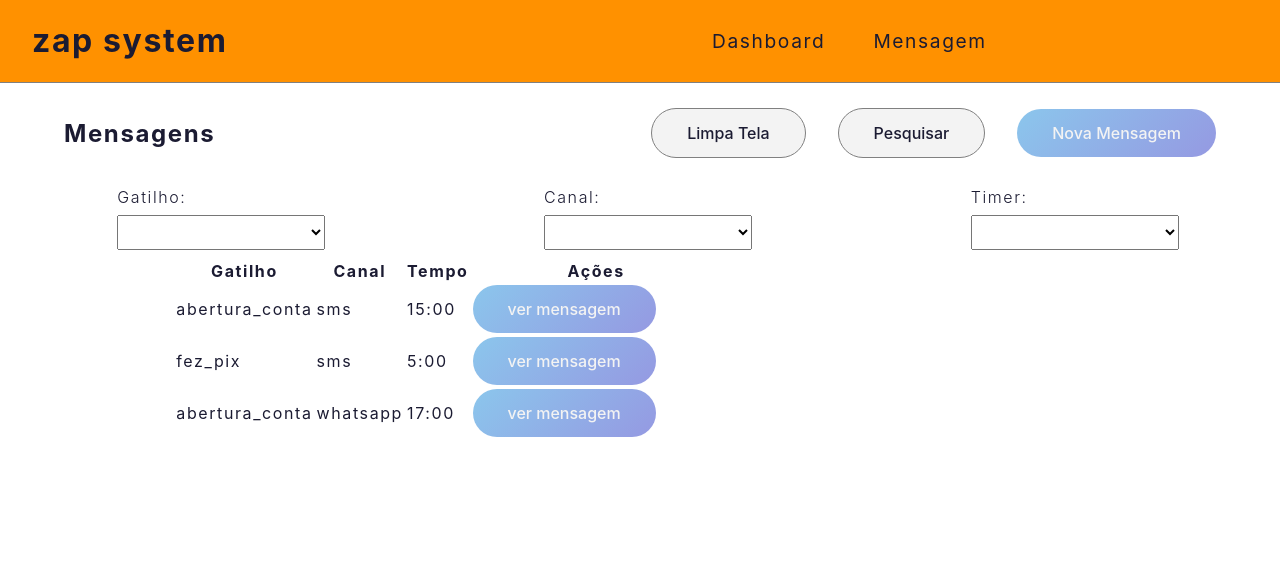
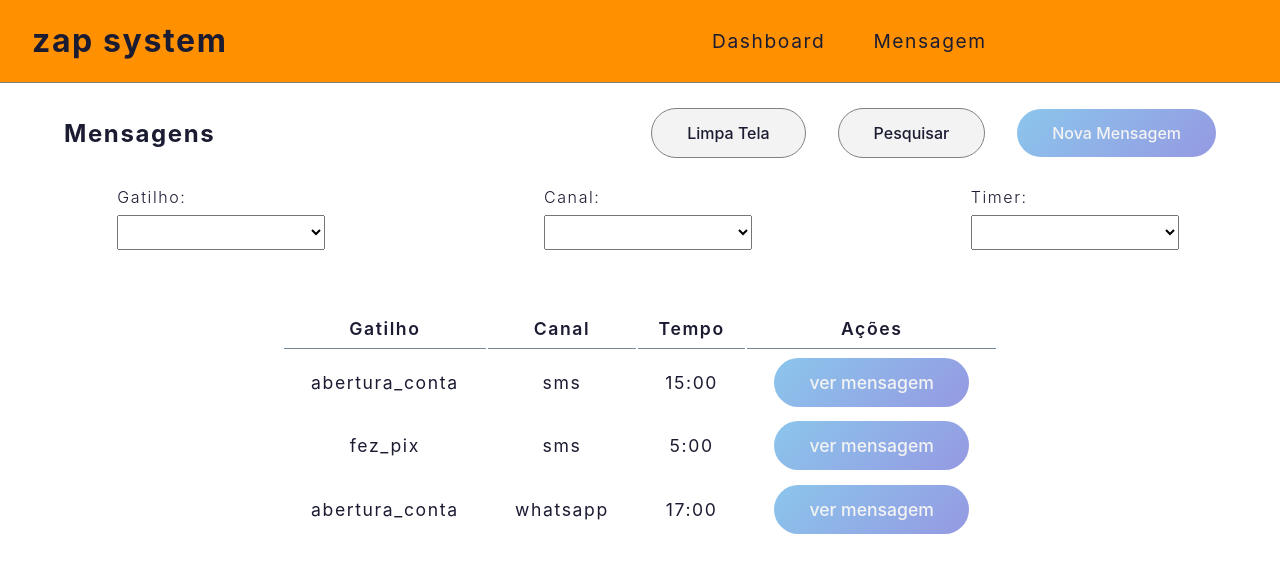
Before and after one commit to mrcomputer2018/projeto2, a React (Create React App) app: page / in a window 1280 px wide. Shown: the top 572 px of the page. Built offline with nearby package versions, Linux system fonts and the light colour scheme; data requests are answered from the project's data file.

Commit message:
estilizacao de table

```diff
--- a/src/App.css
+++ b/src/App.css
@@ -90,6 +90,12 @@ body {
   border-radius: 50px;
   border: none;
   cursor: pointer;
+  transition: .3s;
+}
+
+.btn-gradient:hover {
+  background-image: linear-gradient(135deg, #8BC6EC 0%, #9599E2 50%);
+  font-weight: 700;
 }
 
 form.home, div.form {
@@ -181,7 +187,25 @@ div.form-group div select {
 
 /*** table */
 div.table {
-  width: 70vw;
+  width: 80vw;
+  margin: 3rem auto;
   display: flex;
   justify-content: center;
+  align-items: center;
 }
+.table th {
+  font-size: 1.1rem;
+  font-weight: 600;
+  padding:.6rem;
+  border-bottom: 1px solid lightslategray;
+}
+
+.table td {
+  text-align: center;
+  padding: .4rem 1.7rem;
+  font-size: 1.1rem;
+}
+
+.table td button {
+  margin-right: 0;
+}
--- a/src/data/server.json
+++ b/src/data/server.json
@@ -18,7 +18,7 @@
       "id": 1,
       "channel": "whatsapp",
       "trigger": "abertura_conta",
-      "timer": "73:00",
+      "timer": "13:00",
       "message": " Na correria do dia a dia a Oi Conta Zap te ajuda a lembrar de algumas coisinhas! Ja conseguiu pagar seu boleto? Se sim, desconsidere a mensagem"
     },
     {
@@ -32,7 +32,7 @@
       "id": 1631313726738,
       "channel": "email",
       "trigger": "fez_pix",
-      "timer": "2323",
+      "timer": "23:23",
       "message": "23232323"
     },
     {
--- a/src/pages/Home.jsx
+++ b/src/pages/Home.jsx
@@ -157,19 +157,19 @@ const Home = (props) => {
                             <td>abertura_conta</td>
                             <td>sms</td>
                             <td>15:00</td>
-                            <td><button className='btn-gradient'>ver mensagem</button></td>
+                            <td><button className='btn-gradient table'>ver mensagem</button></td>
                         </tr>
                         <tr>
                             <td>fez_pix</td>
                             <td>sms</td>
                             <td>5:00</td>
-                            <td><button className='btn-gradient'>ver mensagem</button></td>
+                            <td><button className='btn-gradient table'>ver mensagem</button></td>
                         </tr>
                         <tr>
                             <td>abertura_conta</td>
                             <td>whatsapp</td>
                             <td>17:00</td>
-                            <td><button className='btn-gradient'>ver mensagem</button></td>
+                            <td><button className='btn-gradient table'>ver mensagem</button></td>
                         </tr>
                     </tbody>
                 </table>
```
